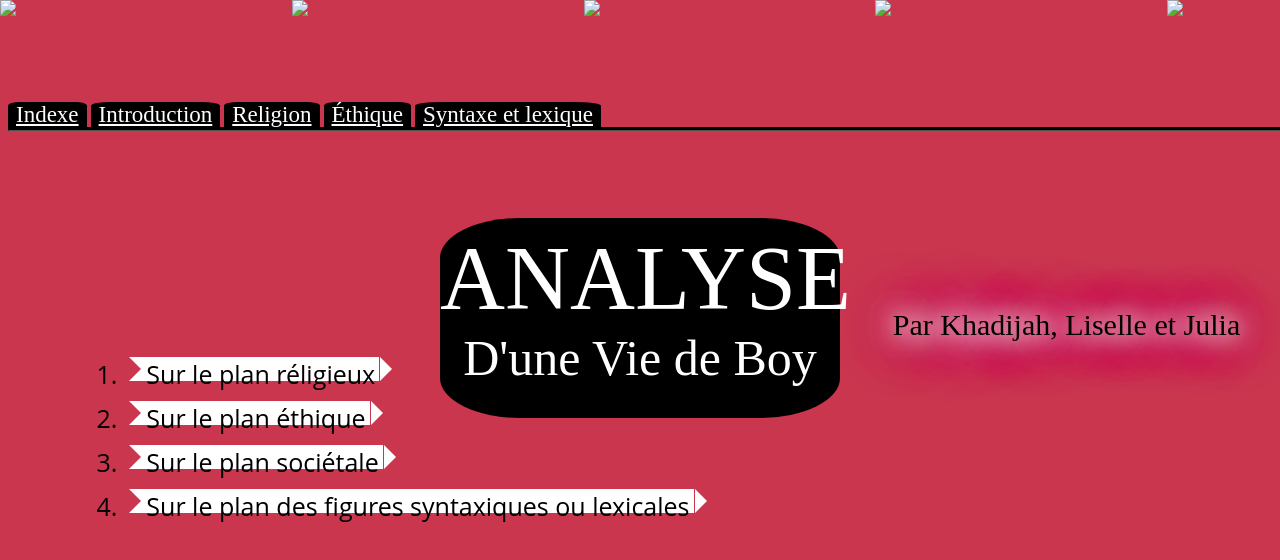
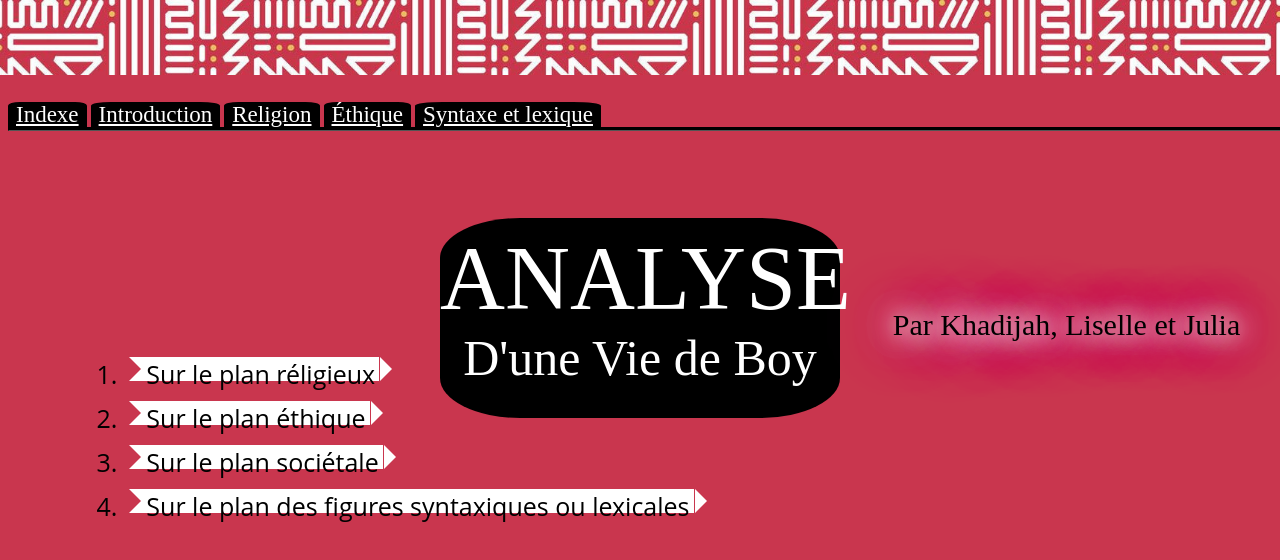
Before and after one commit to amphotericity/projet, a plain HTML site: page index.html in a window 1280 px wide. Shown: the top 560 px of the page. Drawn offline with Linux system fonts and the light colour scheme; a web font is replaced by a local one.

Commit message:
Update index.html

```diff
--- a/index.html
+++ b/index.html
@@ -194,11 +194,11 @@ ol li {
 
 
 
-  <img src="images/img1.jpg" style="width: 23%; position: absolute; top: 0px; left: 0px; z-index: 40;">
-  <img src="images/img1.jpg" style="width: 23%; position: absolute; top: 0px; left: 22.795%; z-index: 50;">
-  <img src="images/img1.jpg" style="width: 23%; position: absolute; top: 0px; left: 45.595%; z-index:60;">
-  <img src="images/img1.jpg" style="width: 23%; position: absolute; top: 0px; left: 68.39%; z-index:70;">
-  <img src="images/img1.jpg" style="width: 23%; position: absolute; top: 0px; left: 91.185%; z-index:80;">
+  <img src="img1.jpg" style="width: 23%; position: absolute; top: 0px; left: 0px; z-index: 40;">
+  <img src="img1.jpg" style="width: 23%; position: absolute; top: 0px; left: 22.795%; z-index: 50;">
+  <img src="img1.jpg" style="width: 23%; position: absolute; top: 0px; left: 45.595%; z-index:60;">
+  <img src="img1.jpg" style="width: 23%; position: absolute; top: 0px; left: 68.39%; z-index:70;">
+  <img src="img1.jpg" style="width: 23%; position: absolute; top: 0px; left: 91.185%; z-index:80;">
 
  <ul>
   <li><a href="#">Indexe</a></li>
```
